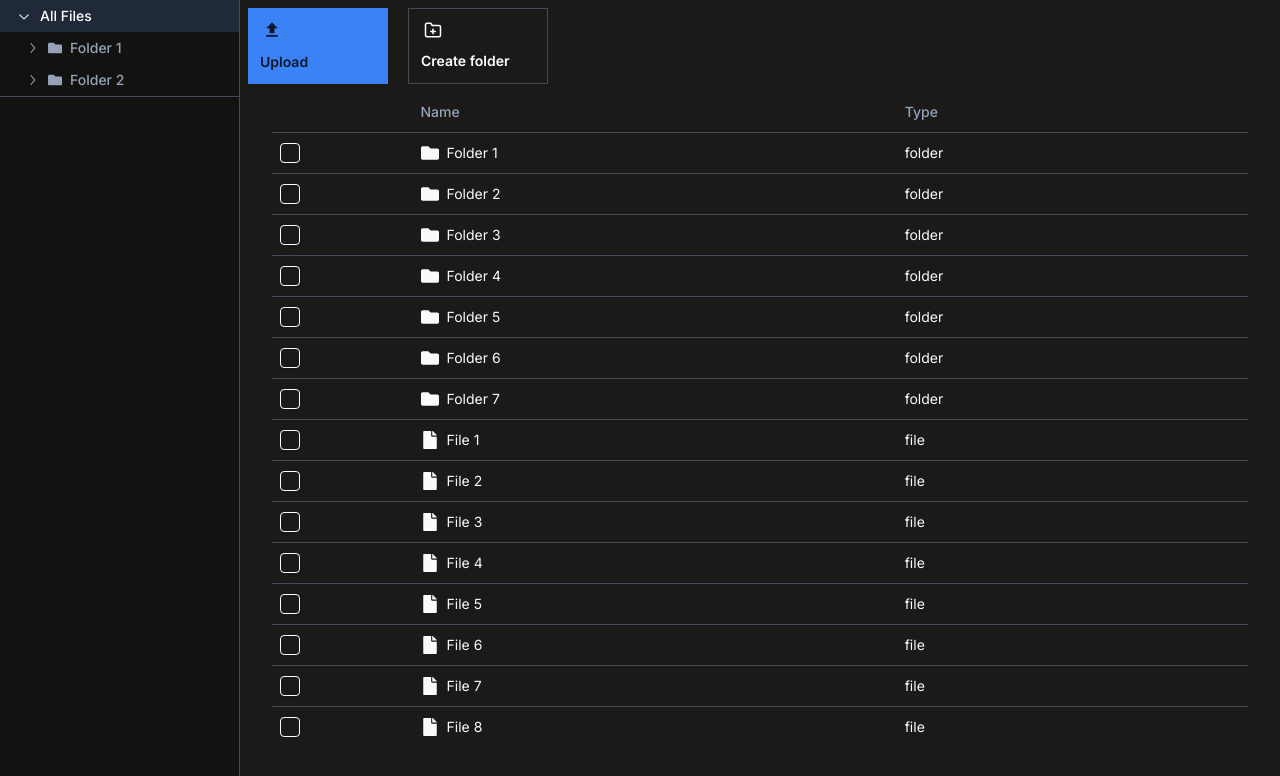
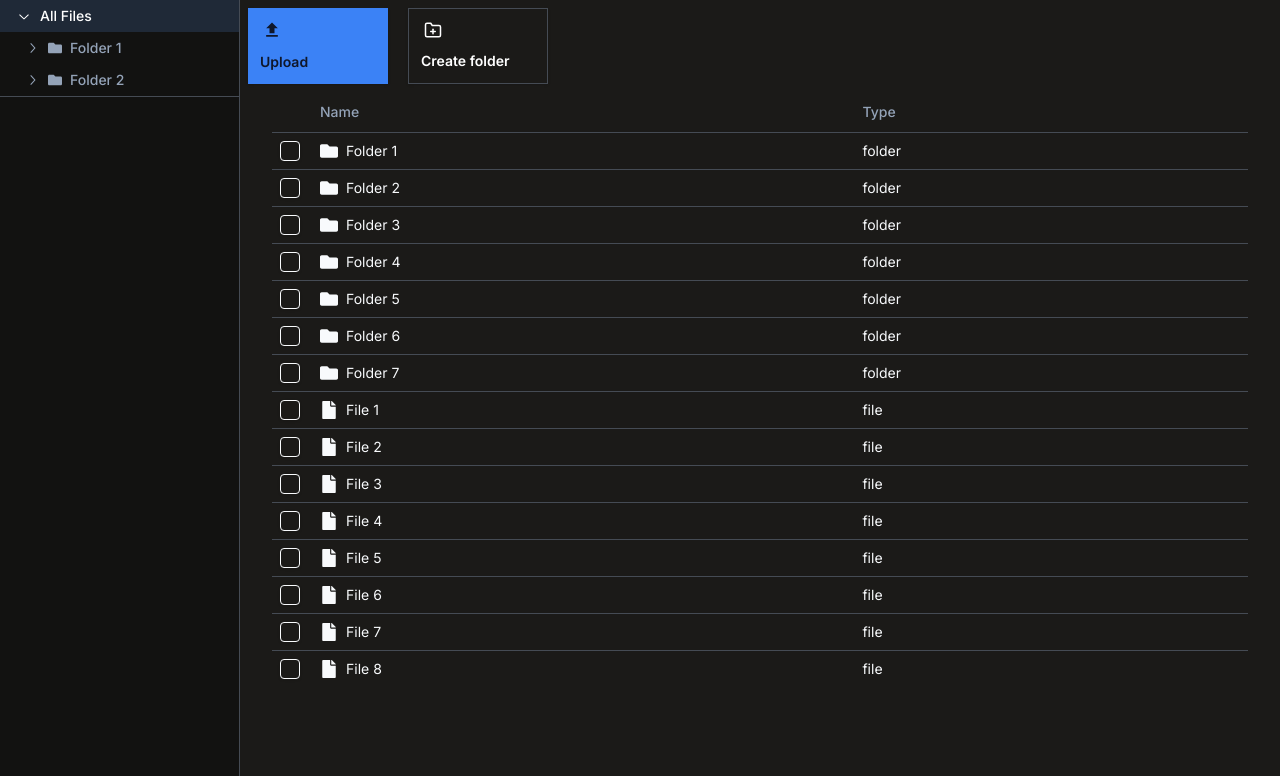
Before and after one commit to Dreadhalor/fallcrate-tutorial, a Next.js app: page / in a window 1280 px wide. Shown: the top 776 px of the page. Built offline with nearby package versions, Linux system fonts and the light colour scheme.

Commit message:
Fixed checkbox shifting on check Fixed main browser check column width

```diff
--- a/src/app/page.tsx
+++ b/src/app/page.tsx
@@ -8,7 +8,7 @@ const Page = () => {
       <div className='flex w-[240px] flex-col bg-[#121211]'>
         <SidebarFileBrowser />
       </div>
-      <div className='flex-1 flex-col'>
+      <div className='flex flex-1 flex-col'>
         <BrowseActionBar />
         <MainBrowserTable />
       </div>
--- a/src/components/main-browser-table/columns.tsx
+++ b/src/components/main-browser-table/columns.tsx
@@ -10,10 +10,6 @@ import { Checkbox } from '@ui/checkbox';
 export const columns: ColumnDef<FallcrateFile>[] = [
   {
     id: 'select',
-    size: 30,
-    minSize: 30,
-    maxSize: 30,
-    enableResizing: false,
     cell: ({ row }) => (
       <Checkbox
         checked={row.getIsSelected()}
--- a/src/components/main-browser-table/data-table.tsx
+++ b/src/components/main-browser-table/data-table.tsx
@@ -48,8 +48,10 @@ export function DataTable<TData, TValue>({
           {table.getHeaderGroups().map((headerGroup) => (
             <TableRow key={headerGroup.id}>
               {headerGroup.headers.map((header) => {
+                const isSelect = header.id === 'select';
+                const width = isSelect ? 'w-10' : '';
                 return (
-                  <TableHead key={header.id}>
+                  <TableHead key={header.id} className={width}>
                     {header.isPlaceholder
                       ? null
                       : flexRender(
--- a/src/components/ui/checkbox.tsx
+++ b/src/components/ui/checkbox.tsx
@@ -1,10 +1,10 @@
-"use client"
+'use client';
 
-import * as React from "react"
-import * as CheckboxPrimitive from "@radix-ui/react-checkbox"
-import { CheckIcon } from "@radix-ui/react-icons"
+import * as React from 'react';
+import * as CheckboxPrimitive from '@radix-ui/react-checkbox';
+import { CheckIcon } from '@radix-ui/react-icons';
 
-import { cn } from "@/lib/utils"
+import { cn } from '@/lib/utils';
 
 const Checkbox = React.forwardRef<
   React.ElementRef<typeof CheckboxPrimitive.Root>,
@@ -13,18 +13,18 @@ const Checkbox = React.forwardRef<
   <CheckboxPrimitive.Root
     ref={ref}
     className={cn(
-      "peer h-4 w-4 shrink-0 rounded-sm border border-primary shadow focus-visible:outline-none focus-visible:ring-1 focus-visible:ring-ring disabled:cursor-not-allowed disabled:opacity-50 data-[state=checked]:bg-primary data-[state=checked]:text-primary-foreground",
-      className
+      'peer flex h-5 w-5 shrink-0 items-center justify-center rounded-sm border border-primary shadow focus-visible:outline-none focus-visible:ring-1 focus-visible:ring-ring disabled:cursor-not-allowed disabled:opacity-50 data-[state=checked]:bg-primary data-[state=checked]:text-primary-foreground',
+      className,
     )}
     {...props}
   >
     <CheckboxPrimitive.Indicator
-      className={cn("flex items-center justify-center text-current")}
+      className={cn('flex items-center justify-center text-current')}
     >
-      <CheckIcon className="h-4 w-4" />
+      <CheckIcon className='h-4 w-4' />
     </CheckboxPrimitive.Indicator>
   </CheckboxPrimitive.Root>
-))
-Checkbox.displayName = CheckboxPrimitive.Root.displayName
+));
+Checkbox.displayName = CheckboxPrimitive.Root.displayName;
 
-export { Checkbox }
+export { Checkbox };
--- a/src/components/ui/table.tsx
+++ b/src/components/ui/table.tsx
@@ -6,7 +6,7 @@ const Table = React.forwardRef<
   HTMLTableElement,
   React.HTMLAttributes<HTMLTableElement>
 >(({ className, ...props }, ref) => (
-  <div className='relative w-full overflow-auto'>
+  <div className='relative w-full overflow-hidden'>
     <table
       ref={ref}
       className={cn('w-full caption-bottom text-sm', className)}
@@ -73,7 +73,7 @@ const TableHead = React.forwardRef<
   <th
     ref={ref}
     className={cn(
-      'h-10 px-0 text-left align-middle font-medium text-muted-foreground [&:has([role=checkbox])]:pr-0 [&>[role=checkbox]]:translate-y-[2px]',
+      'h-10 px-0 text-left align-middle font-medium text-muted-foreground [&:has([role=checkbox])]:pr-0',
       className,
     )}
     {...props}
@@ -88,7 +88,9 @@ const TableCell = React.forwardRef<
   <td
     ref={ref}
     className={cn(
-      'p-2 align-middle [&:has([role=checkbox])]:pr-0 [&>[role=checkbox]]:translate-y-[2px]',
+      'p-2 align-middle [&:has([role=checkbox])]:pr-0',
+      // 'flex flex-row items-center',
+      // '[&>[role=checkbox]]:translate-y-[2px]',
       className,
     )}
     {...props}
```
